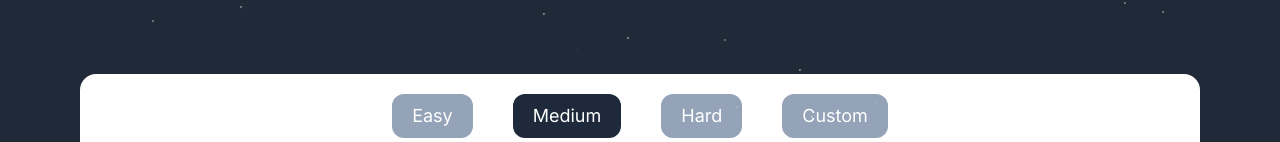
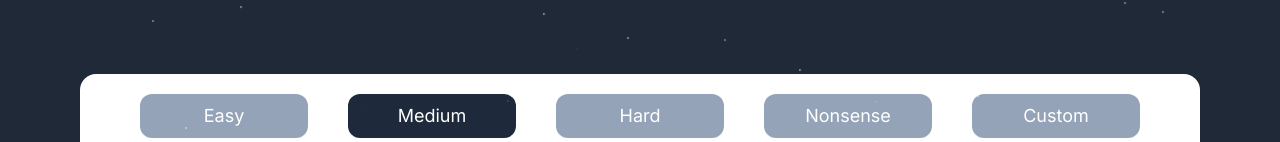
Before and after one commit to sjsikora/EarthLingo, a Next.js app: page / in a window 1280 px wide. Shown: the part 658-800 px from the top of the page. Built offline with nearby package versions, Linux system fonts and the light colour scheme.

Commit message:
Update MicroPhoneAndReferenceHandler and SpeechHandler components

```diff
--- a/app/components/speech/MicrophoneAndReferenceHandler.tsx
+++ b/app/components/speech/MicrophoneAndReferenceHandler.tsx
@@ -20,7 +20,7 @@ type MicroPhoneAndReferenceHandlerProps = {
 const MicroPhoneAndReferenceHandler:React.FC<MicroPhoneAndReferenceHandlerProps> = ({isMicrophoneOn, displayText, whenMicrophoneClicked, referenceText, setReferenceText }) => {
 
     const[difficulty, setDifficulty] = useState<string>('medium');
-    const[difficultyIndex, setDifficultyIndex] = useState<{easy : number, medium : number, hard : number}>({easy: 0, medium: 0, hard: 0});
+    const[difficultyIndex, setDifficultyIndex] = useState<{easy : number, medium : number, hard : number, nonsense: number}>({easy: 0, medium: 0, hard: 0, nonsense: 0});
 
     useEffect(() => {
         const difficultyIndex = window.localStorage.getItem('difficultyIndex');
@@ -29,7 +29,7 @@ const MicroPhoneAndReferenceHandler:React.FC<MicroPhoneAndReferenceHandlerProps>
         }
     }, [])
 
-    function onReferenceButtonClick(difficulty: "easy" | "medium" | "hard" | "custom") {
+    function onReferenceButtonClick(difficulty: "easy" | "medium" | "hard" | "nonsense" | "custom") {
         setDifficulty(difficulty);
 
         if(difficulty === 'custom') return;
@@ -43,10 +43,11 @@ const MicroPhoneAndReferenceHandler:React.FC<MicroPhoneAndReferenceHandlerProps>
 
 
     return <div>
-        <div className='flex justify-center'>
+        <div className='flex grid grid-cols-1 md:grid-cols-3 lg:grid-cols-5 px-10'>
                 <ReferenceButton selected={difficulty === 'easy'} name='Easy' onClick={() => onReferenceButtonClick('easy')}/>
                 <ReferenceButton selected={difficulty === 'medium'} name='Medium' onClick={() => onReferenceButtonClick('medium')}/>
                 <ReferenceButton selected={difficulty === 'hard'} name='Hard' onClick={() => onReferenceButtonClick('hard')}/>
+                <ReferenceButton selected={difficulty === 'nonsense'} name='Nonsense' onClick={() => onReferenceButtonClick('nonsense')}/>
                 <ReferenceButton selected={difficulty === 'custom'} name='Custom' onClick={() => setDifficulty('custom')}/>
         </div>
         <div className='px-10 py-3 flex'>
@@ -67,7 +68,7 @@ const MicroPhoneAndReferenceHandler:React.FC<MicroPhoneAndReferenceHandlerProps>
             <div className='pb-10 w-1/3 grid grid-cols-1 content-center'>
 
                 <MicrophoneButton isMicrophoneOn={isMicrophoneOn} whenClicked={whenMicrophoneClicked} />
-                <p className='pt-1 flex justify-center text-rose-600'> {displayText}</p>
+                <p className='pt-1 flex justify-center'> {displayText}</p>
             </div>
         </div>
     </div>
--- a/app/components/speech/SpeechHandler.tsx
+++ b/app/components/speech/SpeechHandler.tsx
@@ -18,15 +18,19 @@ const SpeechHandler:React.FC<SpeechHandlerProps> = ({phonicResults, psudeoValueF
 
     const [displayText, setDisplayText] = useState('');
     const [microphoneisOn, setMicrophoneState] = useState(false);
+    const [doWeHaveResults, setDoWeHaveResults] = useState(true);
 
     // This function will reconize speech from the user and updated pronouncationResult with the result.
     async function speechToResults() {
 
         // People like pressing the microphone before we are done.
-        if(microphoneisOn) {
+        if(microphoneisOn || !doWeHaveResults) {
             setMicrophoneState(false);
+            setDisplayText('Reconized. Please wait for the results.')
             return;
         }
+
+        setDoWeHaveResults(false);
 
         const tokenObj = await getTokenOrRefresh();
         const speechConfig = speechsdk.SpeechConfig.fromAuthorizationToken(tokenObj.authToken, tokenObj.region);
@@ -46,6 +50,10 @@ const SpeechHandler:React.FC<SpeechHandlerProps> = ({phonicResults, psudeoValueF
 
         setMicrophoneState(true);
 
+        recognizer.recognizing = (s, e) => {
+            setDisplayText("Recognizing...")
+        }
+
         recognizer.recognizeOnceAsync((result: speechsdk.SpeechRecognitionResult) => {
 
             setMicrophoneState(false);
@@ -56,10 +64,12 @@ const SpeechHandler:React.FC<SpeechHandlerProps> = ({phonicResults, psudeoValueF
                 console.log(resultJson);
                 phonicResults.updatePhonics(resultJson);
                 setPsudeoValueForRerender(psudeoValueForRerender + 1);
+                setDisplayText(''); // Clear the display text.
+                setDoWeHaveResults(true);
 
             // In other cases that did not result with a speech recognition result, display the error.
             } else if (result.reason === speechsdk.ResultReason.NoMatch) {
-                setDisplayText('Speech could not be recognized. Please try again');
+                setDisplayText('ERROR: Speech could not be recognized. Please try again');
             } else if (result.reason === speechsdk.ResultReason.Canceled) {
 
                 var cancellation = speechsdk.CancellationDetails.fromResult(result);
@@ -74,6 +84,8 @@ const SpeechHandler:React.FC<SpeechHandlerProps> = ({phonicResults, psudeoValueF
         });
 
 
+
+
     }
 
     return <div>
@@ -84,6 +96,7 @@ const SpeechHandler:React.FC<SpeechHandlerProps> = ({phonicResults, psudeoValueF
             referenceText={referenceText}
             setReferenceText={setReferenceText}
         />
+        <p></p>
     </div>
 }
 export default SpeechHandler;
--- a/app/js/paragraphs.json
+++ b/app/js/paragraphs.json
@@ -147,5 +147,166 @@
         "Whirling tornadoes spin in the stormy sky.",
         "The chirpy robin sings a sweet melody.",
         "The buzzing bee collects nectar from flowers."
+    ],
+    "nonsense": [
+        "gospen",
+        "galnic",
+        "relpon",
+        "aspit",
+        "debish",
+        "conpun",
+        "kidtic",
+        "pinmus",
+        "rabcot",
+        "optil",
+        "napfin",
+        "popmeg",
+        "litship",
+        "pepmop",
+        "hapmon",
+        "besnet",
+        "velvin",
+        "casbit",
+        "ziglid",
+        "tenfin",
+        "tipdex",
+        "sonmic",
+        "findid",
+        "hobnum",
+        "bishbat",
+        "joglen",
+        "paltin",
+        "fampel",
+        "enset",
+        "vicdon",
+        "shoprin",
+        "taplic",
+        "musfit",
+        "tuplet",
+        "azbim",
+        "tholpun",
+        "quilet",
+        "gussot",
+        "ibot",
+        "polit",
+        "famgan",
+        "pippet",
+        "exbrin",
+        "comvig",
+        "dothbet",
+        "gushim",
+        "cossim",
+        "pallog",
+        "queblet",
+        "shobvan",
+        "vamtish",
+        "disbut",
+        "fetneg",
+        "exvim",
+        "kelmins",
+        "undops",
+        "vivbens",
+        "haptics",
+        "poplangs",
+        "wigglet",
+        "flonnich",
+        "triddop",
+        "shupnest",
+        "shiblent",
+        "chinfrob",
+        "drennist",
+        "frentlap",
+        "troppit",
+        "plabbid",
+        "thibselt",
+        "fleppen",
+        "trendid",
+        "plimmut",
+        "trilmest",
+        "flidden",
+        "drappog",
+        "enflont",
+        "clupnet",
+        "thipnest",
+        "instom",
+        "podjift",
+        "timplet",
+        "contimp",
+        "stroplim",
+        "greffib",
+        "extrib",
+        "glisset",
+        "vambith",
+        "admest",
+        "casbit",
+        "galnic",
+        "litship",
+        "helpon",
+        "stroplim",
+        "admested",
+        "enflonting",
+        "instom",
+        "famjan",
+        "queblect",
+        "vivbens",
+        "drappog",
+        "plimmut",
+        "chinfrob",
+        "commeal",
+        "coheamer",
+        "corraims",
+        "afflueal",
+        "fluence",
+        "flusheeny",
+        "cernealment",
+        "supermune",
+        "gorilsa",
+        "monsteel",
+        "mealoaf",
+        "slounders",
+        "watchease",
+        "frighchief",
+        "atcheens",
+        "scirmoe",
+        "piermaw",
+        "crooption",
+        "cheighly",
+        "receibing",
+        "mossion",
+        "burcian",
+        "zearbine",
+        "famoopay",
+        "gruitinness",
+        "bloombew",
+        "guabbein",
+        "flortrome",
+        "caubaught",
+        "slighmigh",
+        "rejourtion",
+        "requiceen",
+        "zoboogn",
+        "frougroumy",
+        "glootow",
+        "knifiseigh",
+        "gneebeege",
+        "floambidge",
+        "besomole",
+        "garfrantue",
+        "basailmeighfeynay",
+        "sweequine",
+        "gueasagn",
+        "soughth",
+        "freeginble",
+        "wrouthagn",
+        "penderwiggle",
+        "fangibbile",
+        "purauque",
+        "skiggeartion",
+        "pepaintle",
+        "tugarbrew",
+        "jourbew",
+        "picksoarble",
+        "huitearate",
+        "crumbaucle"
     ]
 }
```
